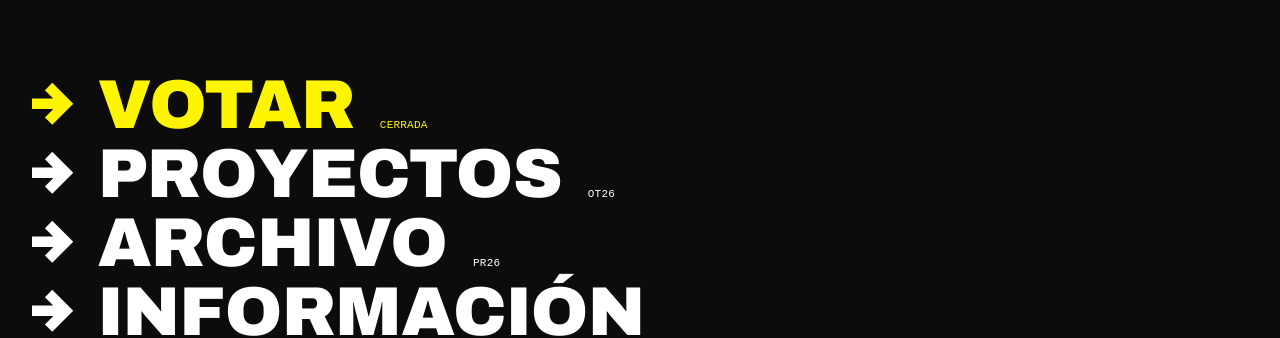
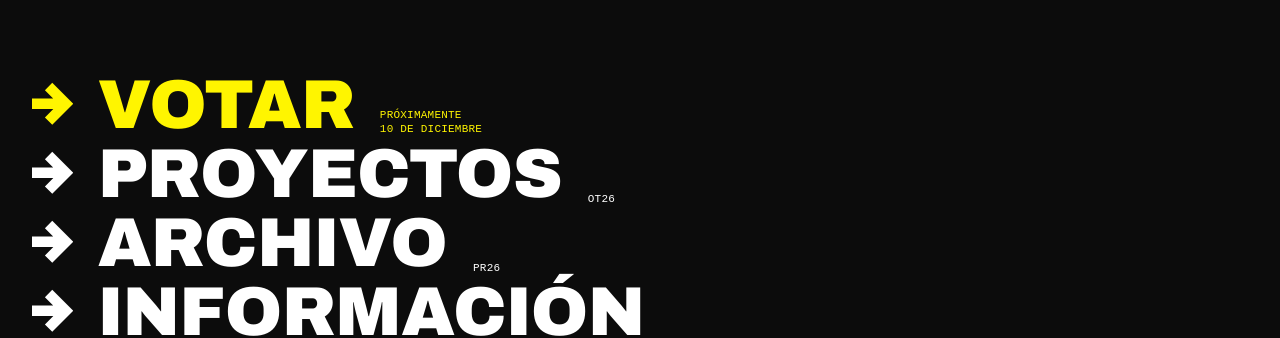
Before and after one commit to cristobalguerra/ticket-to-fly-2026, a React (Vite) app: page /#/ in a window 1280 px wide. Shown: the part 357-695 px from the top of the page. Built offline with nearby package versions, Linux system fonts and the light colour scheme; no server answers; the database is empty; a web font is replaced by a local one.

Commit message:
Votar: aviso «Próximamente · 10 de diciembre»
Co-Authored-By: Claude Fable 5.2 <noreply@anthropic.com>

```diff
--- a/src/index.css
+++ b/src/index.css
@@ -104,8 +104,10 @@ input:focus-visible, textarea:focus-visible, select:focus-visible {
   margin-left: 0.15em;
   font-size: 11px;
   font-weight: 400;
-  line-height: 1;
+  line-height: 1.35;
   white-space: nowrap;
+  /* Si el estado ocupa dos líneas, la última se asienta en la línea de base. */
+  align-self: last baseline;
 }
 @media (hover: hover) and (pointer: fine) {
   .board-row:hover {
--- a/src/lib/editions.ts
+++ b/src/lib/editions.ts
@@ -9,6 +9,8 @@ export interface EditionEvent {
   day: string | null
   /** Momento en que la votación se desbloquea sola. null = solo la abre Admin */
   votingOpensAt: Date | null
+  /** Aviso mientras la votación sigue cerrada, una línea por elemento. null = «Cerrada» */
+  votingSoon: string[] | null
   montaje: string
   inauguracion: string
   votingOpens: string
@@ -42,6 +44,7 @@ export const EDITIONS: Edition[] = [
     event: {
       day: null,
       votingOpensAt: null,
+      votingSoon: ['Próximamente', '10 de diciembre'],
       montaje: '3:00 PM',
       inauguracion: '5:00 PM',
       votingOpens: '6:30 PM',
@@ -60,6 +63,7 @@ export const EDITIONS: Edition[] = [
     event: {
       day: 'Martes 26 de mayo',
       votingOpensAt: new Date('2026-05-26T18:00:00-06:00'),
+      votingSoon: null,
       montaje: '3:00 PM',
       inauguracion: '5:00 PM',
       votingOpens: '6:30 PM',
--- a/src/pages/Home.tsx
+++ b/src/pages/Home.tsx
@@ -15,14 +15,14 @@ function Arrow() {
 }
 
 export default function Home() {
-  const [votingStatus, setVotingStatus] = useState('')
+  const [votingStatus, setVotingStatus] = useState<string[]>([])
 
   useEffect(
     () =>
       onVotingStatusChange((open) => {
         const opensAt = CURRENT.event.votingOpensAt
         const scheduled = opensAt !== null && Date.now() < opensAt.getTime()
-        setVotingStatus(open && !scheduled ? 'Abierta' : 'Cerrada')
+        setVotingStatus(open && !scheduled ? ['Abierta'] : (CURRENT.event.votingSoon ?? ['Cerrada']))
       }),
     [],
   )
@@ -64,7 +64,13 @@ export default function Home() {
             <Link to="/vote" className="stagger-in cond board-row" data-primary data-i="2">
               <Arrow />
               Votar
-              {votingStatus && <span className="code board-status">{votingStatus}</span>}
+              {votingStatus.length > 0 && (
+                <span className="code board-status">
+                  {votingStatus.map((line) => (
+                    <span key={line} className="block">{line}</span>
+                  ))}
+                </span>
+              )}
             </Link>
             <Link to="/projects" className="stagger-in cond board-row" data-i="3">
               <Arrow />
--- a/src/pages/Vote.tsx
+++ b/src/pages/Vote.tsx
@@ -119,7 +119,9 @@ export default function Vote() {
         <div className="step-enter flex flex-col items-center justify-center min-h-[60dvh] p-6 text-center">
           <XCircle className="w-16 h-16 text-gray-300 mb-4" />
           <h2 className="text-xl font-bold">La votación no está abierta</h2>
-          <p className="text-gray-500 mt-2">Espera a que el administrador abra la votación.</p>
+          <p className="text-gray-500 mt-2">
+            {CURRENT.event.votingSoon ? CURRENT.event.votingSoon.join(' · ') : 'Espera a que el administrador abra la votación.'}
+          </p>
         </div>
       </Layout>
     )
```
